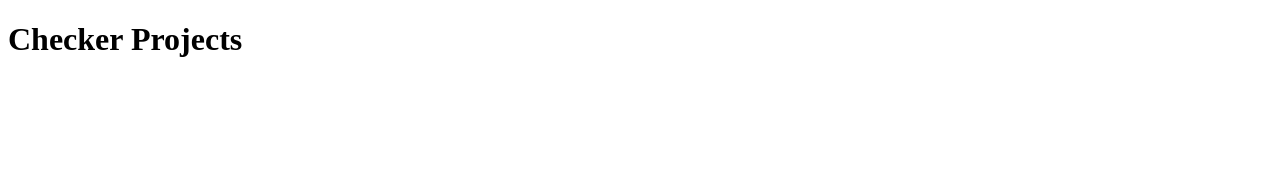
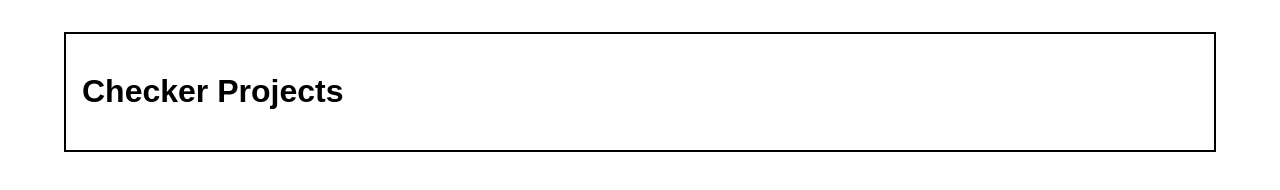
Before and after one commit to breakerbay/checker-html, a plain HTML site: page index.html in a window 1280 px wide. Drawn offline with Linux system fonts and the light colour scheme.

Commit message:
Added CCS Variables for screen size border colors

```diff
--- a/index.html
+++ b/index.html
@@ -3,7 +3,7 @@
 <head>
     <meta name='viewport' content='width=device-width,initial-scale=1'>
     <title>Checker Projects Html</title>
-    <link rel="manifest" href="/manifest.json">
+    <link rel="manifest" href="manifest.json">
     <meta name="description" content="Checker Projects, initial design, based on articles for each component">
     <meta name="theme-color" content="#2F3BA2" />
 
--- a/styles.css
+++ b/styles.css
@@ -0,0 +1,72 @@
+/*
+Min-width: 320px (smaller phone viewpoints)
+Min-width: 480px (small devices and most phones)
+Min-width: 768px (most tablets)
+Min-width: 992px (smaller desktop viewpoints)
+Min-width: 1200px (large devices and wide screens)
+*/
+
+:root {
+    /*--border-color: rgb(79, 185, 227);    */
+    --border-color: #4FB9E3;
+    --border-color-320: #A6193C;
+    --border-color-480: #0F0;
+    --border-color-768: #0076c6;
+    --border-color-992: #BF00FF;
+    --border-color-1200: #000;
+}
+
+* {
+    box-sizing: border-box;
+}
+
+body {
+    width: 90%;
+    margin: 2em auto;
+    padding: 1em;
+    font: 1em/1.3 Arial, Helvetica, sans-serif;
+    border: 2px solid var(--border-color);
+}
+
+@media screen and (min-width: 320px) {
+    body {
+        width: 98%;
+        /*margin: 0.5em auto;*/
+        font: 1em/1.3 Arial, Helvetica, sans-serif;
+        border: 1px solid var(--border-color-320);
+    }
+}
+
+@media screen and (min-width: 480px) {
+    body {
+        width: 98%;
+        /*margin: 0.5em auto;*/
+        font: 1em/1.3 Arial, Helvetica, sans-serif;
+        border: 1px solid var(--border-color-480);
+    }
+}
+
+@media screen and (min-width: 768px) {
+    body {
+        width: 96%;
+        /*margin: 0.5em auto;*/
+        font: 1em/1.3 Arial, Helvetica, sans-serif;
+        border: 1px solid var(--border-color-768);
+    }
+}
+
+@media screen and (min-width: 992px) {
+    body {
+        width: 94%;
+        font: 1em/1.3 Arial, Helvetica, sans-serif;
+        border: 1px solid var(--border-color-992);
+    }
+}
+
+@media screen and (min-width: 1200px) {
+    body {
+        width: 90%;
+        font: 1em/1.3 Arial, Helvetica, sans-serif;
+        border: 2px solid var(--border-color-1200);
+    }
+}
```
